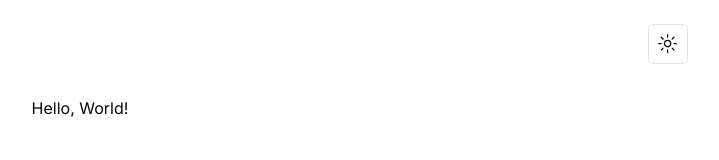
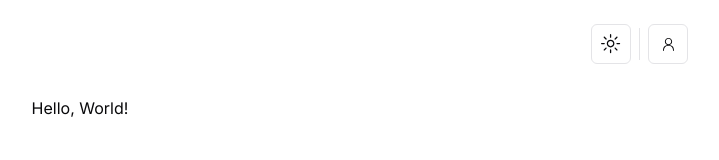
Before and after one commit to StepAsideLiL/tiny-blog, a Next.js app: page / in a window 1280 px wide. Shown: the top 160 px of the page, without its empty margins (560-1279 px from the left). Built offline with nearby package versions, Linux system fonts and the light colour scheme; no server answers.

Commit message:
add user profile and sign in dropdown

```diff
--- a/components/templates/navbar.tsx
+++ b/components/templates/navbar.tsx
@@ -1,15 +1,57 @@
 import Logo from "@/components/uis/logo";
 import { ModeToggle } from "./dark-mode";
+import { Separator } from "@/components/shadcn-ui/separator";
+import { Button } from "@/components/shadcn-ui/button";
+import {
+  DropdownMenu,
+  DropdownMenuContent,
+  DropdownMenuItem,
+  DropdownMenuTrigger,
+} from "@/components/shadcn-ui/dropdown-menu";
+import { PersonIcon } from "@radix-ui/react-icons";
+import Link from "next/link";
+import { auth } from "@clerk/nextjs";
+import UserAvatar from "./user-avatar";
 
 export default function Navbar() {
+  const user = auth();
+
   return (
     <header className="py-5 container flex justify-between items-center">
       <div>
         <Logo variants="link" />
       </div>
 
-      <div>
+      <div className="h-8 flex items-center gap-2">
         <ModeToggle />
+
+        <Separator orientation="vertical" />
+
+        {user.userId ? (
+          <UserAvatar />
+        ) : (
+          <DropdownMenu>
+            <DropdownMenuTrigger asChild>
+              <Button variant="outline" size="icon">
+                <PersonIcon />
+              </Button>
+            </DropdownMenuTrigger>
+
+            <DropdownMenuContent align="end">
+              <DropdownMenuItem asChild>
+                <Link href={"/sign-in"} className="cursor-pointer">
+                  Sign In
+                </Link>
+              </DropdownMenuItem>
+
+              <DropdownMenuItem asChild>
+                <Link href={"/sign-up"} className="cursor-pointer">
+                  Create an account
+                </Link>
+              </DropdownMenuItem>
+            </DropdownMenuContent>
+          </DropdownMenu>
+        )}
       </div>
     </header>
   );
--- /dev/null
+++ b/components/templates/user-avatar.tsx
@@ -0,0 +1,20 @@
+"use client";
+
+import { UserButton } from "@clerk/nextjs";
+import { dark } from "@clerk/themes";
+import { useTheme } from "next-themes";
+
+export default function UserAvatar() {
+  const { theme } = useTheme();
+
+  return (
+    <>
+      <UserButton
+        afterSignOutUrl="/"
+        appearance={{
+          baseTheme: theme === "dark" ? dark : undefined,
+        }}
+      />
+    </>
+  );
+}
```
